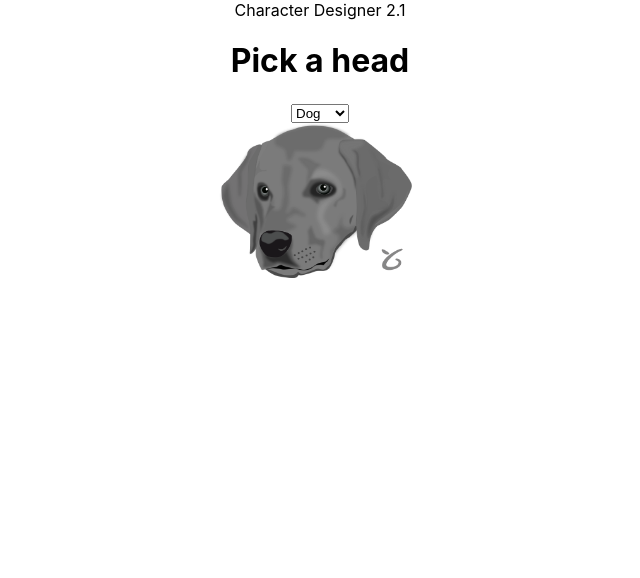
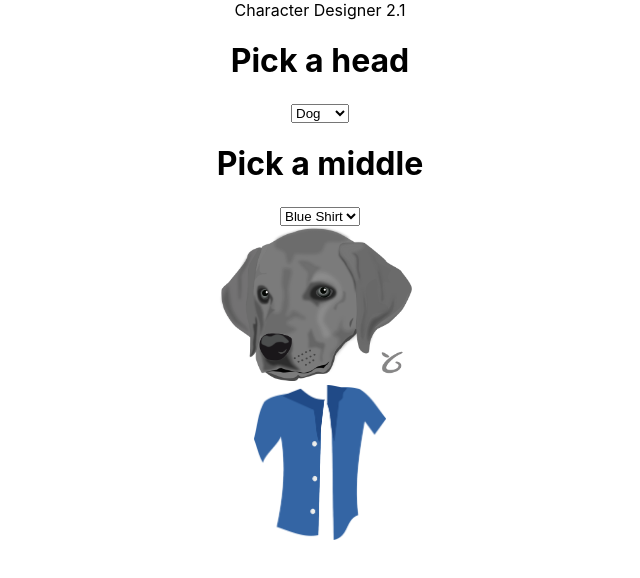
Before and after one commit to amanda-short/mod3-r-character-designer2, a React (Create React App) app: page / in a window 1280 px wide. Shown: the top 578 px of the page, without its empty margins (320-960 px from the left). Built offline with nearby package versions, Linux system fonts and the light colour scheme.

Commit message:
middle image and drop down added

```diff
--- a/src/Views/Main.js
+++ b/src/Views/Main.js
@@ -3,17 +3,20 @@ import './Main.css';
 
 import Select from '../components/Select/Select.js';
 import Head from '../components/Head/Head.js';
+import Middle from '../components/Middle/Middle.js';
 
 // add background //
 
 export default function Main() {
   const [head, setHead] = useState('dog');
+  const [middle, setMiddle] = useState('blue');
 
   return (
     <main className="main">
       <div>
-        <Select {...{ head, setHead }} />
+        <Select {...{ head, setHead, middle, setMiddle }} />
         <Head {...{ head }} />
+        <Middle {...{ middle }} />
       </div>
     </main>
   );
--- a/src/components/Middle/Middle.js
+++ b/src/components/Middle/Middle.js
@@ -0,0 +1,15 @@
+import React from 'react';
+
+import './Middle.css';
+
+export default function Middle(props) {
+  const classes = `${props.middle}`;
+  return (
+    <div className={classes}>
+      <img
+        style={{ height: '155px' }}
+        src={`${process.env.PUBLIC_URL}/assets/middle-${props.middle}.png`}
+      />
+    </div>
+  );
+}
--- a/src/components/Select/Select.js
+++ b/src/components/Select/Select.js
@@ -1,7 +1,7 @@
 import React from 'react';
 import './Select.css';
 
-export default function Select({ head, setHead }) {
+export default function Select({ head, setHead, middle, setMiddle }) {
   return (
     <div className="select">
       <h1>Pick a head</h1>
@@ -16,6 +16,19 @@ export default function Select({ head, setHead }) {
         <option value="horse">Horse</option>
         <option value="bird">Bird</option>
       </select>
+
+      <h1>Pick a middle</h1>
+      <select
+        value={middle}
+        onChange={(e) => {
+          setMiddle(e.target.value);
+        }}
+      >
+        <option value="blue">Blue Shirt</option>
+        <option value="dress">Dress</option>
+        <option value="pink">Pink Shirt</option>
+        <option value="red">Red Shirt</option>
+      </select>
     </div>
   );
 }
```
